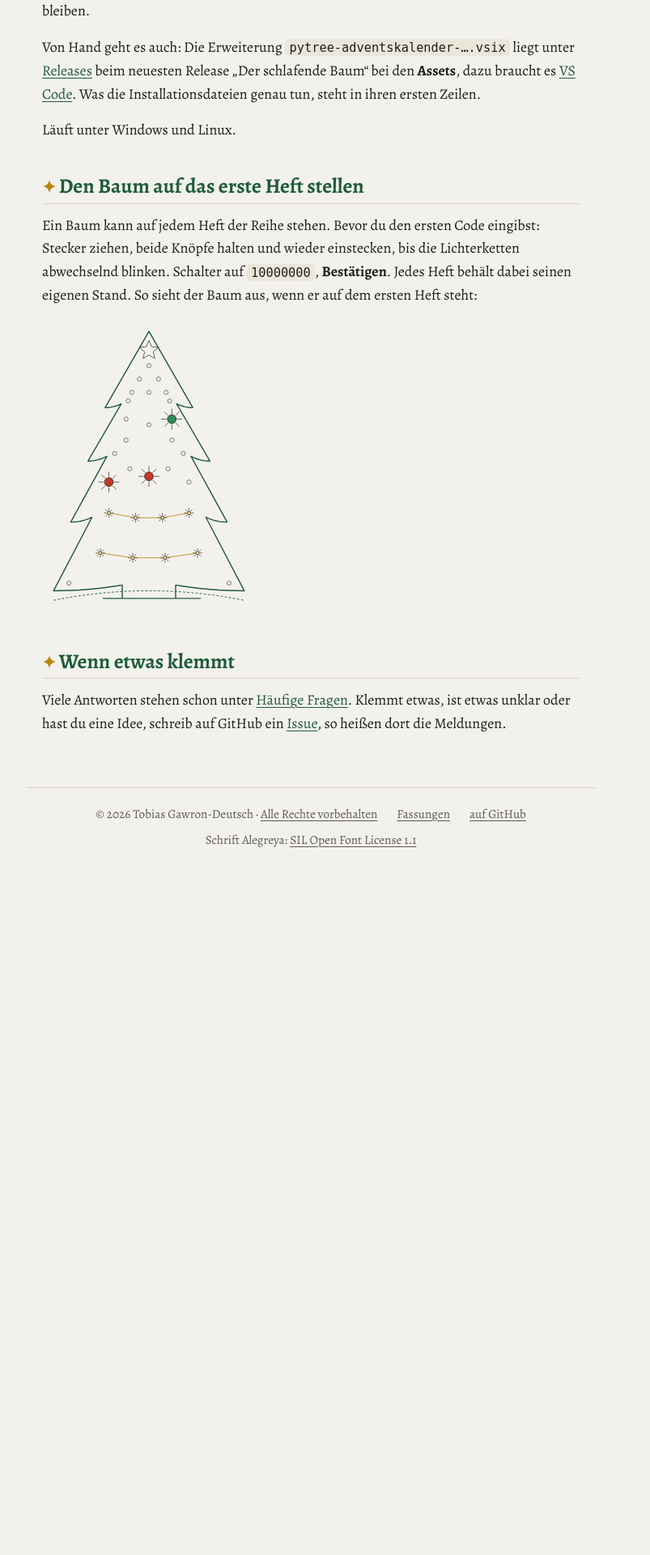
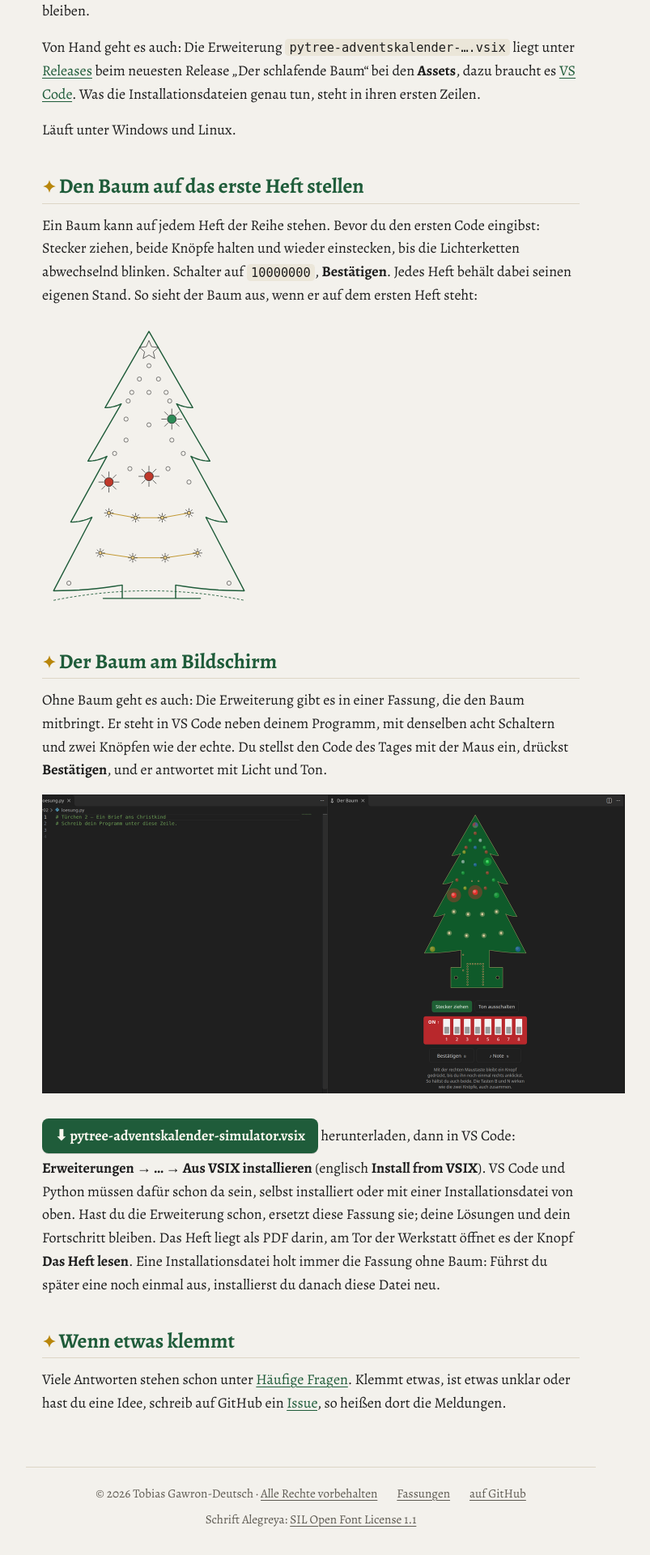
Before and after one commit to tgd1975/pytree-adventskalender, a Jekyll site: the page built from schlafender-baum/index.md, in a window 1280 px wide. Shown: the part 1267-3187 px from the top of the page at 81% size, without its empty margins (256-1059 px from the left). Built offline with Jekyll 4.4.1, drawn with Linux system fonts in a browser that asks for light colours; before the commit the page ends 2348 px from its top, so only the background shows below that.

Commit message:
Pages: the tree on screen – section on the three Python booklet pages, FAQ entry, download button for .vsix
Co-Authored-By: Claude Opus 5.5 <noreply@anthropic.com>

```diff
--- a/assets/seite.css
+++ b/assets/seite.css
@@ -238,15 +238,15 @@ code {
 }
 
 /* Die Installationsdateien als Knöpfe */
-a[href$=".cmd"], a[href$=".sh"] {
+a[href$=".cmd"], a[href$=".sh"], a[href$=".vsix"] {
   display: inline-block; margin: .35rem 0 .25rem;
   padding: .45rem 1rem; border-radius: .5rem;
   background: var(--knopf); color: var(--knopf-schrift);
   font-weight: 700; text-decoration: none;
   box-shadow: 0 1px 0 rgba(0, 0, 0, .15);
 }
-a[href$=".cmd"]::before, a[href$=".sh"]::before { content: "⬇ "; }
-a[href$=".cmd"]:hover, a[href$=".sh"]:hover { background: var(--knopf-zeiger); color: var(--knopf-schrift); }
+a[href$=".cmd"]::before, a[href$=".sh"]::before, a[href$=".vsix"]::before { content: "⬇ "; }
+a[href$=".cmd"]:hover, a[href$=".sh"]:hover, a[href$=".vsix"]:hover { background: var(--knopf-zeiger); color: var(--knopf-schrift); }
 
 /* Der Absatz „Vor dir steht …“ auf der Seite von Heft 1 als Karte */
 .bereich-schlafender-baum .start h1 + p + p + p {
--- a/schlafender-baum/index.md
+++ b/schlafender-baum/index.md
@@ -47,6 +47,21 @@ Jedes Heft behält dabei seinen eigenen Stand. So sieht der Baum aus, wenn er au
 
 <img src="../assets/startbild/schlafender-baum.svg" alt="Startbild: beide Lichterketten, dazu zwei rote Lichter in der zweiten Etage, links und in der Mitte, und ein grünes rechts in der dritten." width="264" height="358">
 
+## Der Baum am Bildschirm
+
+Ohne Baum geht es auch: Die Erweiterung gibt es in einer Fassung, die den Baum mitbringt. Er steht in VS Code neben
+deinem Programm, mit denselben acht Schaltern und zwei Knöpfen wie der echte. Du stellst den Code des Tages mit der
+Maus ein, drückst **Bestätigen**, und er antwortet mit Licht und Ton.
+
+<img src="../assets/baum-am-bildschirm/schlafender-baum.png" alt="Ein Fenster von VS Code: links die loesung.py eines Türchens, rechts der Baum am Bildschirm im Startbild dieses Hefts; darunter Stecker, acht Schalter und die Knöpfe Bestätigen und Note." width="720" height="369">
+
+[pytree-adventskalender-simulator.vsix](https://github.com/tgd1975/pytree-adventskalender/releases/latest/download/pytree-adventskalender-simulator.vsix) herunterladen, dann in VS Code: **Erweiterungen → … → Aus VSIX installieren** (englisch
+**Install from VSIX**). VS Code und Python müssen dafür schon da sein, selbst installiert oder mit einer
+Installationsdatei von oben. Hast du die Erweiterung schon, ersetzt diese Fassung sie; deine Lösungen und dein
+Fortschritt bleiben. Das Heft liegt als PDF darin, am Tor der Werkstatt öffnet es der Knopf **Das Heft lesen**. Eine
+Installationsdatei holt immer die Fassung ohne Baum: Führst du später eine noch einmal aus, installierst du danach
+diese Datei neu.
+
 ## Wenn etwas klemmt
 
 Viele Antworten stehen schon unter [Häufige Fragen](FAQ.md). Klemmt etwas, ist etwas unklar oder hast du eine Idee, schreib auf GitHub ein
```
Also changed, not shown: schlafender-baum/FAQ.md (+8 -0 lines), strahlender-baum/index.md (+15 -0 lines), wachender-baum/index.md (+15 -0 lines), assets/baum-am-bildschirm/schlafender-baum.png (added), assets/baum-am-bildschirm/strahlender-baum.png (added), assets/baum-am-bildschirm/wachender-baum.png (added).
